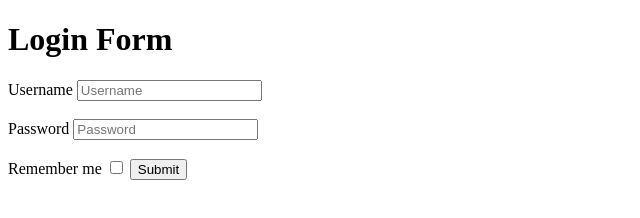
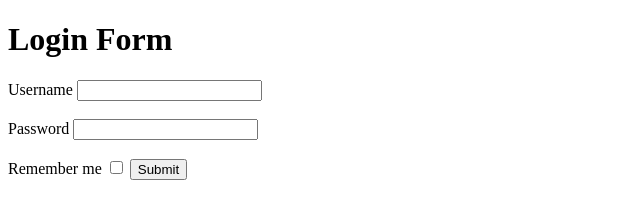
Before and after one commit to acciojob/remember-me-login-form-Vyshnavi1986, a website: page main.html in a window 1280 px wide. Shown: the whole page, without its empty margins (0-640 px from the left). Drawn offline with Linux system fonts and the light colour scheme.

Commit message:
created a submission

```diff
--- a/main.html
+++ b/main.html
@@ -10,10 +10,10 @@
 	<h1>Login Form</h1>
 	<form>
 		<label for="username">Username</label>
-		<input type="text" placeholder="Username" id="username">
+		<input type="text" placeholder="" id="username">
 		<br><br>
 		<label for='password'>Password</label>
-		<input type="password" placeholder="Password" id="password">
+		<input type="password" placeholder="" id="password">
 		<br><br>
 		<label for="checkbox">Remember me</label>
 		<input type="checkbox" id="checkbox">
```
